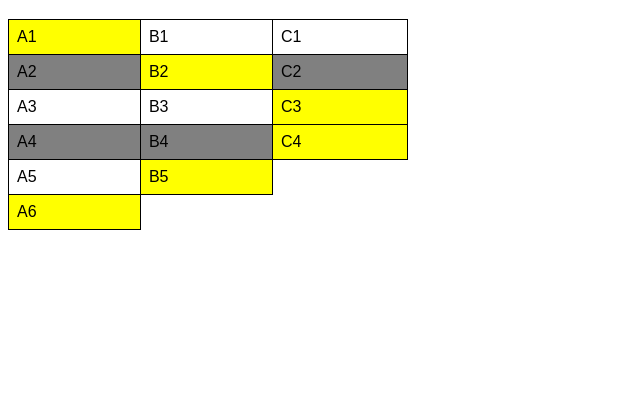
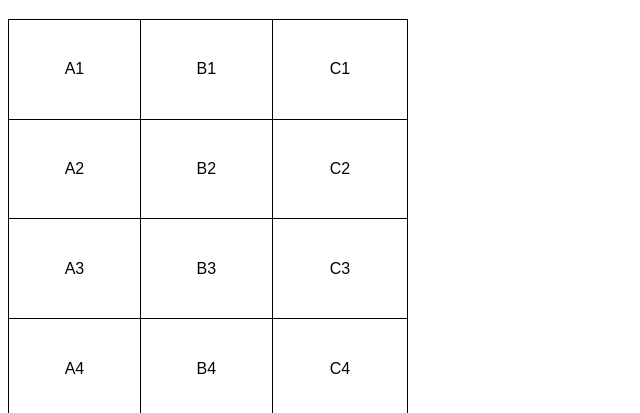
Before and after one commit to C4n2h4/html-css, a plain HTML site: page ex023/tabela001.html in a window 1280 px wide. Shown: the part 61-474 px from the top of the page, without its empty margins (0-640 px from the left). Drawn offline with Linux system fonts and the light colour scheme.

Commit message:
UpdateTabela001

```diff
--- a/ex023/tabela001.html
+++ b/ex023/tabela001.html
@@ -10,18 +10,15 @@
         }
         table{
             width: 400px;
+             height: 400px;
             border-collapse: collapse;
         }
-        tr.linha{
-            background-color: gray;
 
-        }
-        td.dado{
-            background-color: yellow;
-        }
         td{
             border: 1px solid black;
             padding: 8px;
+            text-align: center;
+            vertical-align: middle;
         }
     </style>
 </head>
@@ -36,32 +33,26 @@
     -->
     <table>
         <tr> <!--Primeira linha-->
-            <td class="dado">A1</td>
+            <td>A1</td>
             <td>B1</td>
             <td>C1</td>
         </tr>
         <tr class="linha"> <!--Segunda linha-->
             <td>A2</td>
-            <td class="dado">B2</td>
+            <td>B2</td>
             <td>C2</td>
         </tr>
         <tr> <!--Terceira linha-->
             <td>A3</td>
             <td>B3</td>
-            <td class="dado">C3</td>
+            <td>C3</td>
         </tr>
         <tr class="linha"> <!--Quarta linha-->
             <td>A4</td>
             <td>B4</td>
-            <td class="dado">C4</td>
+            <td>C4</td>
         </tr>
-        <tr>
-            <td>A5</td>
-            <td class="dado">B5</td>
-        </tr>
-        <tr>
-            <td class="dado">A6</td>
-        </tr>
+
     </table>
 </body>
 </html>
```
